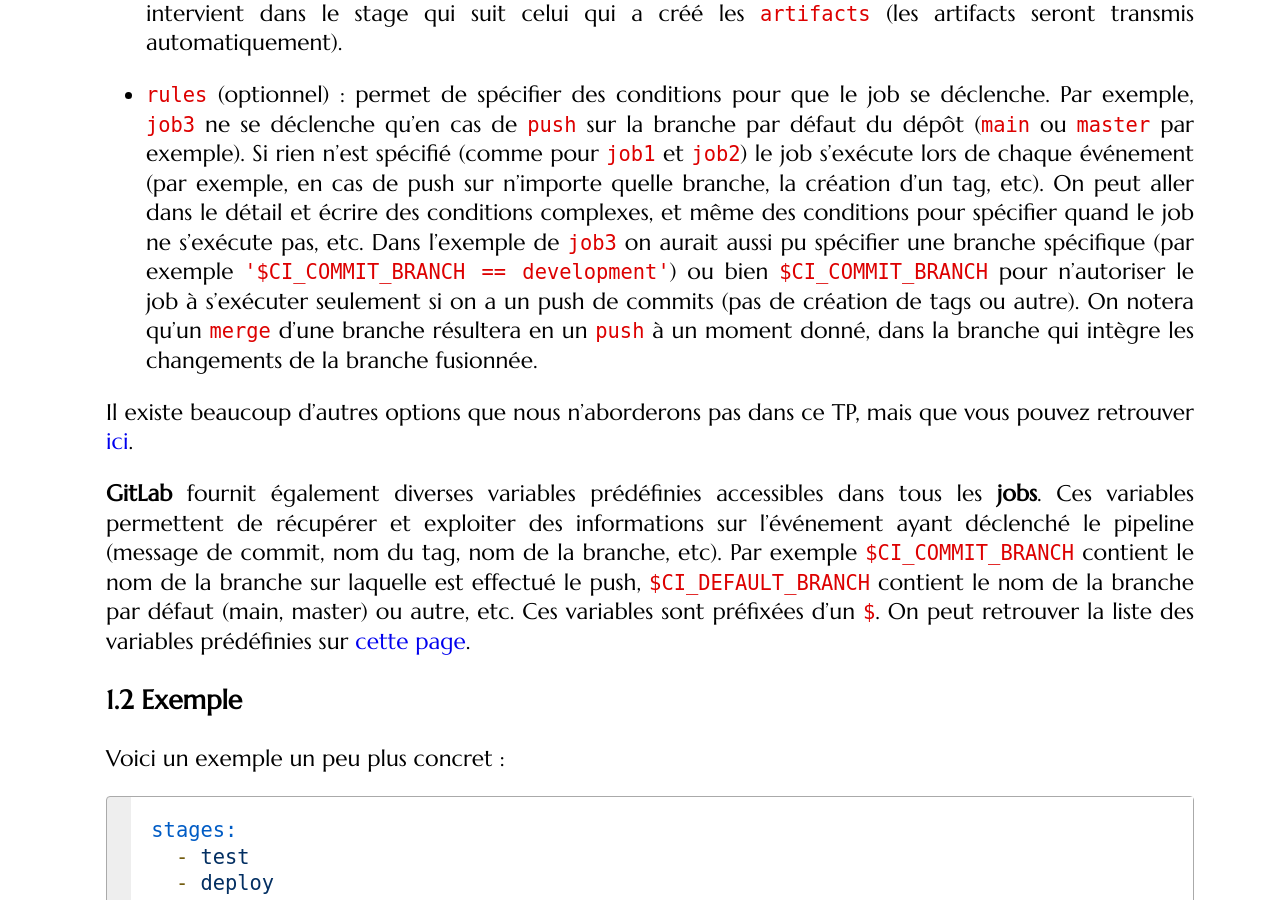
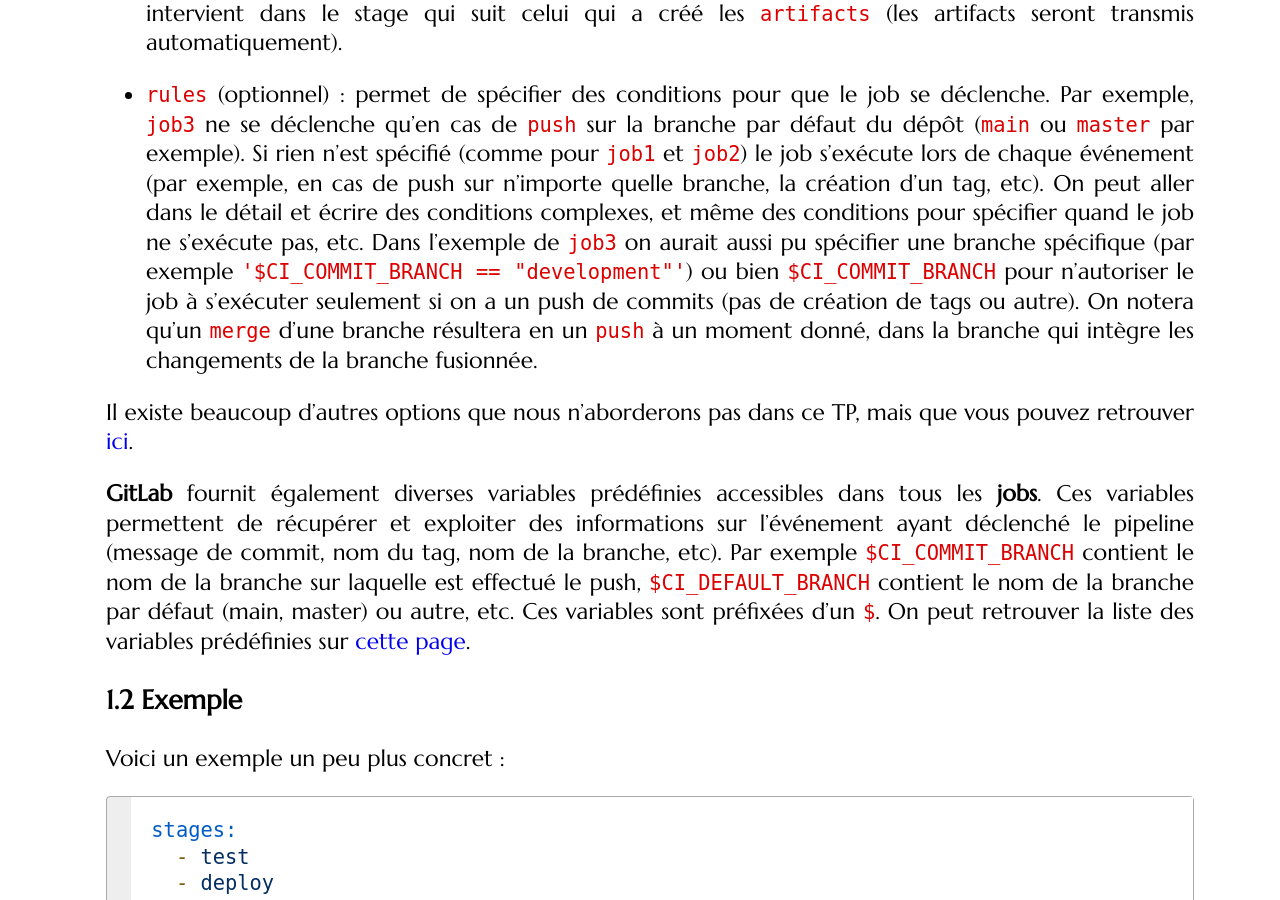
Before and after one commit to mgasquet/R304-QualiteDeveloppement, a Jekyll site: the page built from tutorials/tutorial2.md, in a window 1280 px wide and 900 px high, scrolled down 3376 px. Built offline with Jekyll 4.4.1, drawn with Linux system fonts in a browser that asks for light colours; some web fonts are replaced.

Commit message:
Ajout guillements dans un script

```diff
--- a/tutorials/tutorial2.md
+++ b/tutorials/tutorial2.md
@@ -73,7 +73,7 @@ Revenons maintenant sur la configuration d'un `job` et intéressons-nous à ses
 
 * `dependencies` (optionnel) : permet d'indiquer que ce job a besoin des artifacts (fichiers exportés) d'un certain `job` (d'un stage précédent). Cela n'est pas obligatoire de la préciser si le job correspondant intervient dans le stage qui suit celui qui a créé les `artifacts` (les artifacts seront transmis automatiquement).
 
-* `rules` (optionnel) : permet de spécifier des conditions pour que le job se déclenche. Par exemple, `job3` ne se déclenche qu'en cas de `push` sur la branche par défaut du dépôt (`main` ou `master` par exemple). Si rien n'est spécifié (comme pour `job1` et `job2`) le job s'exécute lors de chaque événement (par exemple, en cas de push sur n'importe quelle branche, la création d'un tag, etc). On peut aller dans le détail et écrire des conditions complexes, et même des conditions pour spécifier quand le job ne s'exécute pas, etc. Dans l'exemple de `job3` on aurait aussi pu spécifier une branche spécifique (par exemple `'$CI_COMMIT_BRANCH == development'`) ou bien `$CI_COMMIT_BRANCH` pour n'autoriser le job à s'exécuter seulement si on a un push de commits (pas de création de tags ou autre). On notera qu'un `merge` d'une branche résultera en un `push` à un moment donné, dans la branche qui intègre les changements de la branche fusionnée.
+* `rules` (optionnel) : permet de spécifier des conditions pour que le job se déclenche. Par exemple, `job3` ne se déclenche qu'en cas de `push` sur la branche par défaut du dépôt (`main` ou `master` par exemple). Si rien n'est spécifié (comme pour `job1` et `job2`) le job s'exécute lors de chaque événement (par exemple, en cas de push sur n'importe quelle branche, la création d'un tag, etc). On peut aller dans le détail et écrire des conditions complexes, et même des conditions pour spécifier quand le job ne s'exécute pas, etc. Dans l'exemple de `job3` on aurait aussi pu spécifier une branche spécifique (par exemple `'$CI_COMMIT_BRANCH == "development"'`) ou bien `$CI_COMMIT_BRANCH` pour n'autoriser le job à s'exécuter seulement si on a un push de commits (pas de création de tags ou autre). On notera qu'un `merge` d'une branche résultera en un `push` à un moment donné, dans la branche qui intègre les changements de la branche fusionnée.
 
 Il existe beaucoup d'autres options que nous n'aborderons pas dans ce TP, mais que vous pouvez retrouver [ici](https://docs.gitlab.com/ci/yaml/#keywords).
 
```
